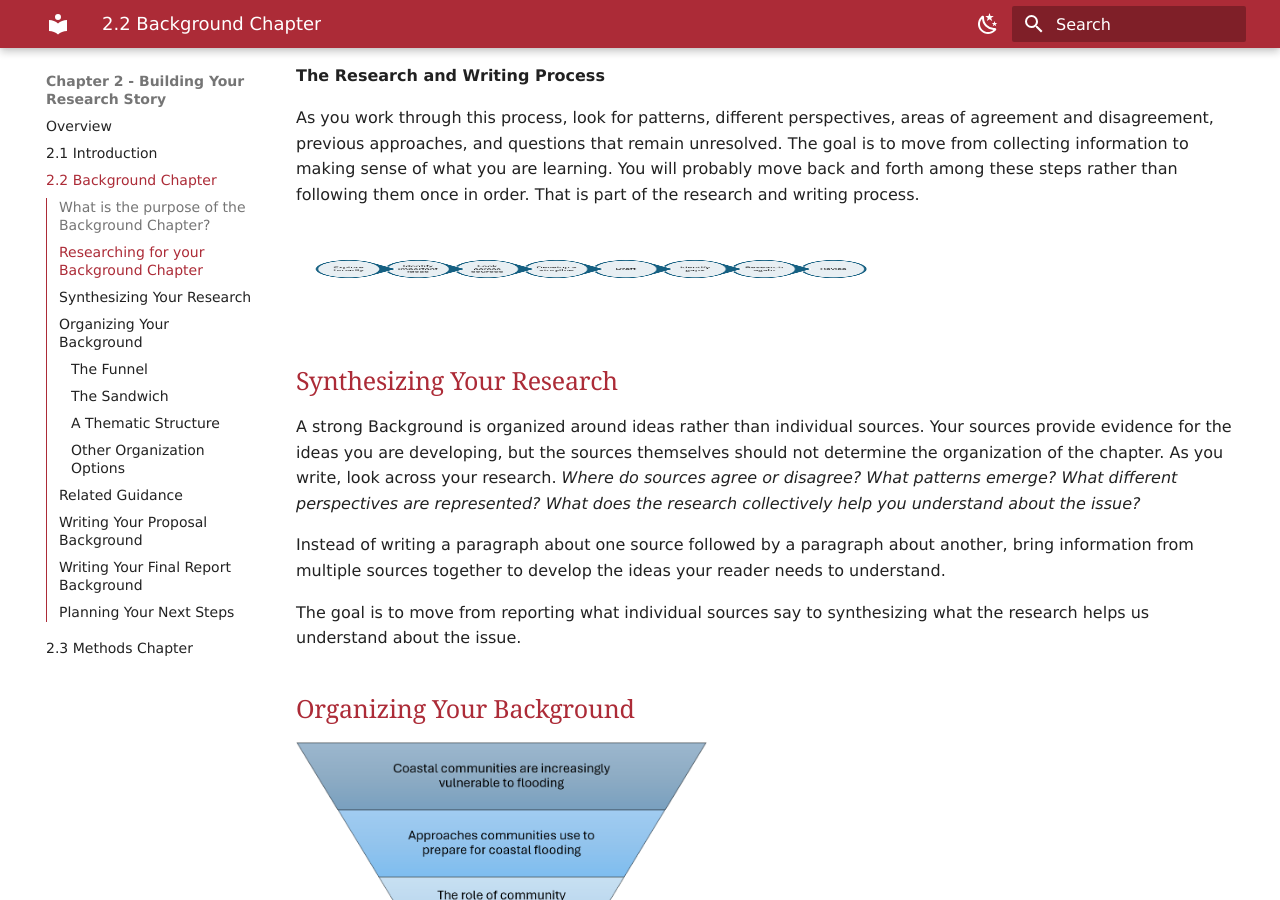
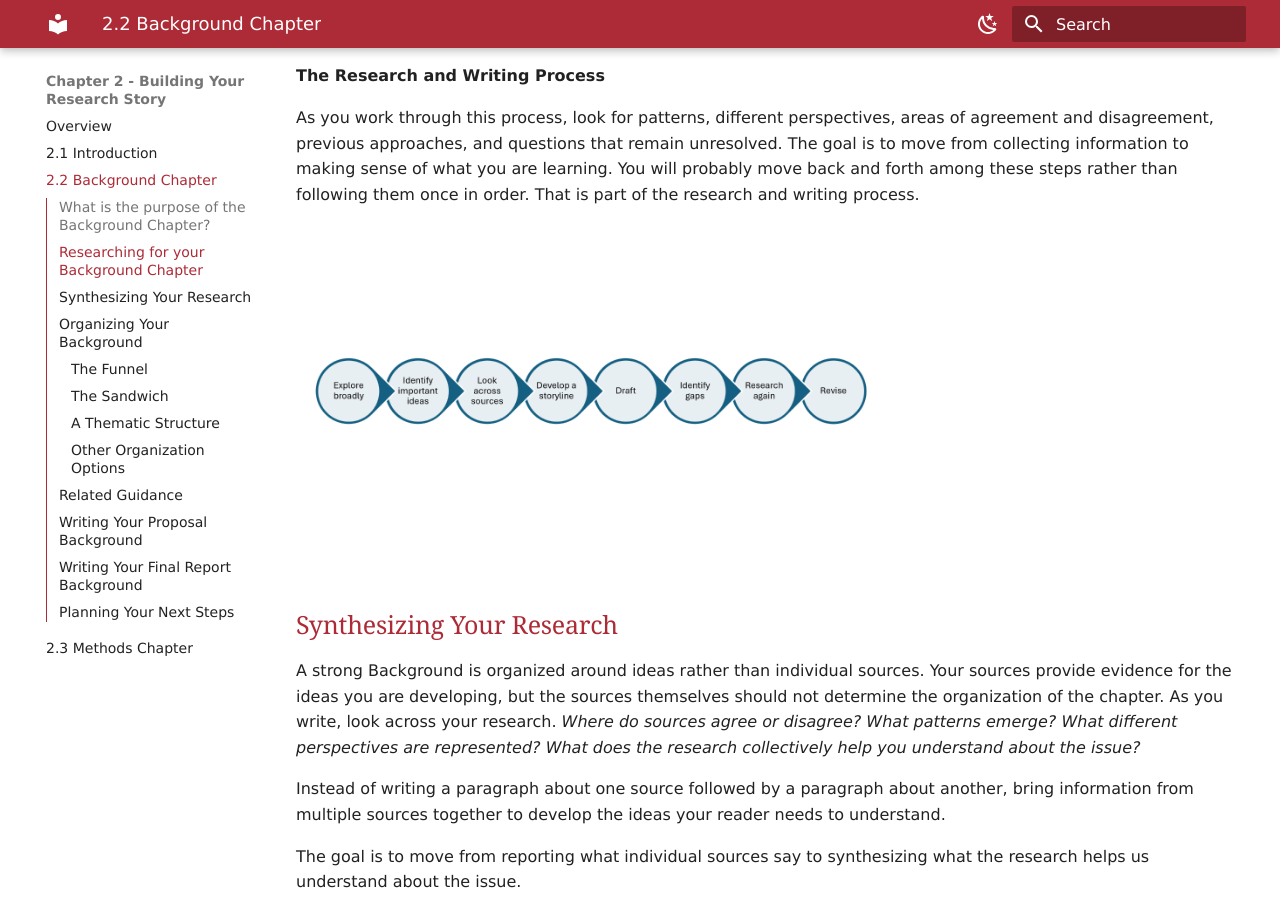
Before and after one commit to roberts-andy/gitbook-test, an MkDocs documentation site: the page built from docs/chapter-2-research-story/background.md, in a window 1280 px wide and 900 px high, scrolled down 1042 px. Built offline with MkDocs 1.6.1 and Material for MkDocs 9.7.7, drawn with Linux system fonts in a browser that asks for light colours.

Commit message:
fixed image rendering in chapter 2 - aspect ratios and text wrapping

```diff
--- a/docs/chapter-2-research-story/background.md
+++ b/docs/chapter-2-research-story/background.md
@@ -56,7 +56,7 @@ will probably move back and forth among these steps rather than
 following them once in order. That is part of the research and writing
 process.
 
-![The research and writing process diagram](../images/media/image3.png){: style="width:6in;height:0.95833in" }
+![The research and writing process diagram](../images/media/image3.png){: style="width:6in;height:3.5in" }
 
 ## Synthesizing Your Research
 
@@ -77,7 +77,9 @@ synthesizing what the research helps us understand about the issue.
 
 ## Organizing Your Background
 
-![Background chapter organization illustration](../images/media/image4.png){: style="width:4.27847in;height:3.54792in" } There is no single correct
+![Background chapter organization illustration](../images/media/image4.png){: style="width:4.27847in;height:3.54792in" }
+
+There is no single correct
 way to organize a Background chapter. Choosing the structure is one of
 the important decisions your team will make. Think about the story your
 Background needs to tell. *What does your reader need to understand
@@ -106,7 +108,7 @@ Sometimes readers need to understand the local context before the
 broader research will make sense. In this case, a sandwich structure may
 work better.
 
-![The image shows a sandwich made with whole wheat bread, filled with fresh lettuce, tomato, and slices of ham. AI-generated content may be incorrect.](../images/media/image5.jpg){: style="width:3.35417in;height:2.88889in" }
+![The image shows a sandwich made with whole wheat bread, filled with fresh lettuce, tomato, and slices of ham. AI-generated content may be incorrect.](../images/media/image5.jpg){: style="width:3.35417in;height:2.23611in" }
 
 The community and its current waste-management challenge\
 ↓\
```
Also changed, not shown: docs/appendices.md (+2 -2 lines).
